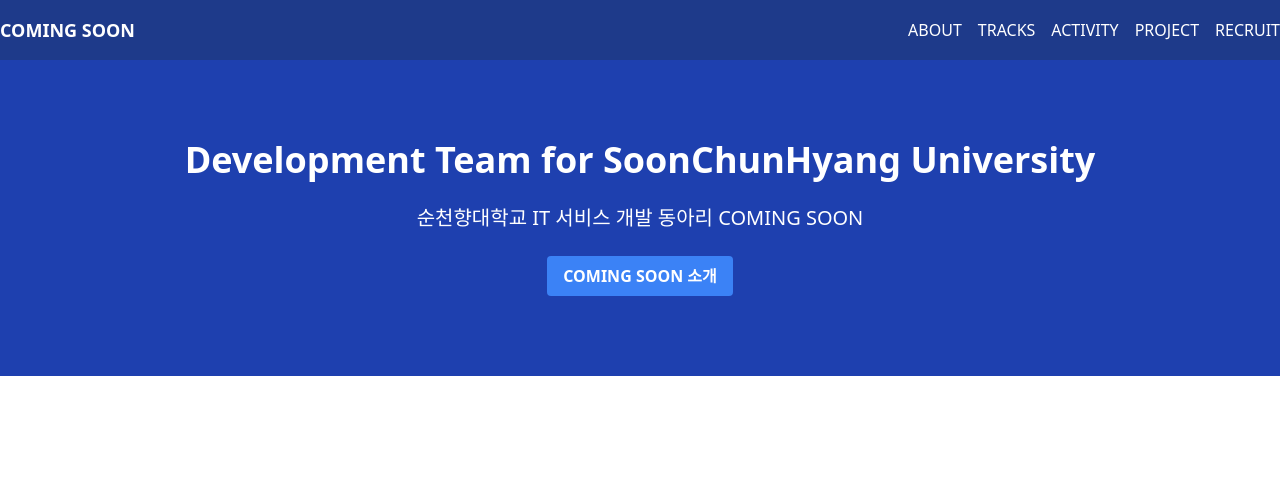
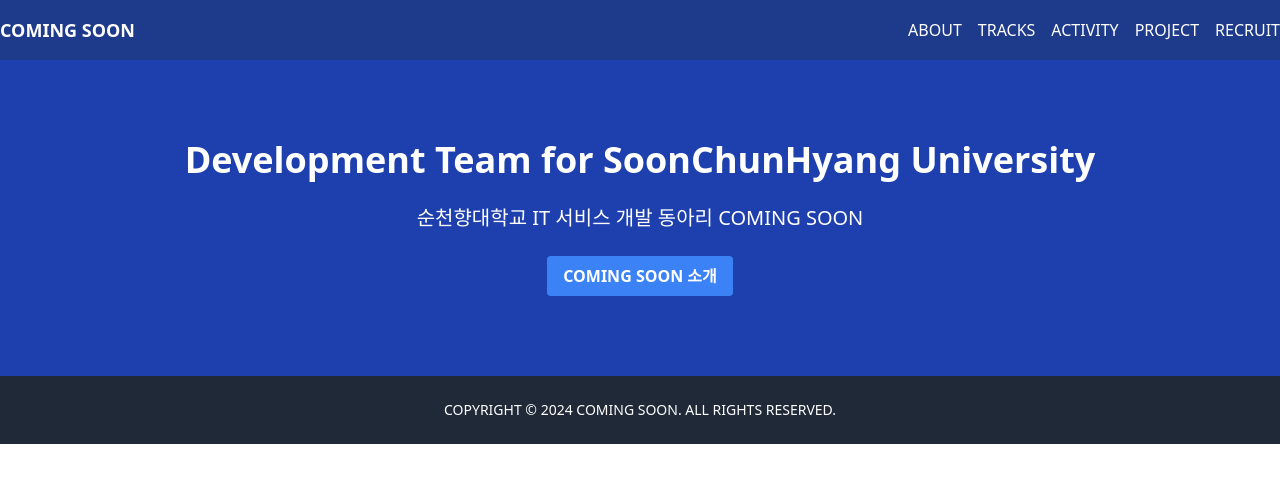
Before and after one commit to COMING-SOON-SCH/coming-soon, a Next.js app: page / in a window 1280 px wide. Shown: the top 482 px of the page. Built offline with nearby package versions, Linux system fonts and the light colour scheme.

Commit message:
feat: Footer 추가

```diff
--- /dev/null
+++ b/components/Footer.tsx
@@ -0,0 +1,17 @@
+const Footer: React.FC = () => {
+  return (
+    <footer className="bg-gray-800 text-white py-6">
+      <div className="container mx-auto px-4 text-center">
+        {/* <div className="mb-2">
+          <img src="/logo.png" alt="Logo" className="mx-auto h-8" />{" "}
+        </div> */}
+        <p className="text-sm">
+          COPYRIGHT © {new Date().getFullYear()} COMING SOON. ALL RIGHTS
+          RESERVED.
+        </p>
+      </div>
+    </footer>
+  );
+};
+
+export default Footer;
--- a/pages/_app.tsx
+++ b/pages/_app.tsx
@@ -1,6 +1,14 @@
+import Footer from "@/components/Footer";
 import "@/styles/globals.css";
 import type { AppProps } from "next/app";
 
 export default function App({ Component, pageProps }: AppProps) {
-  return <Component {...pageProps} />;
+  return (
+    <>
+      <main>
+        <Component {...pageProps} />
+      </main>
+      <Footer />
+    </>
+  );
 }
```
